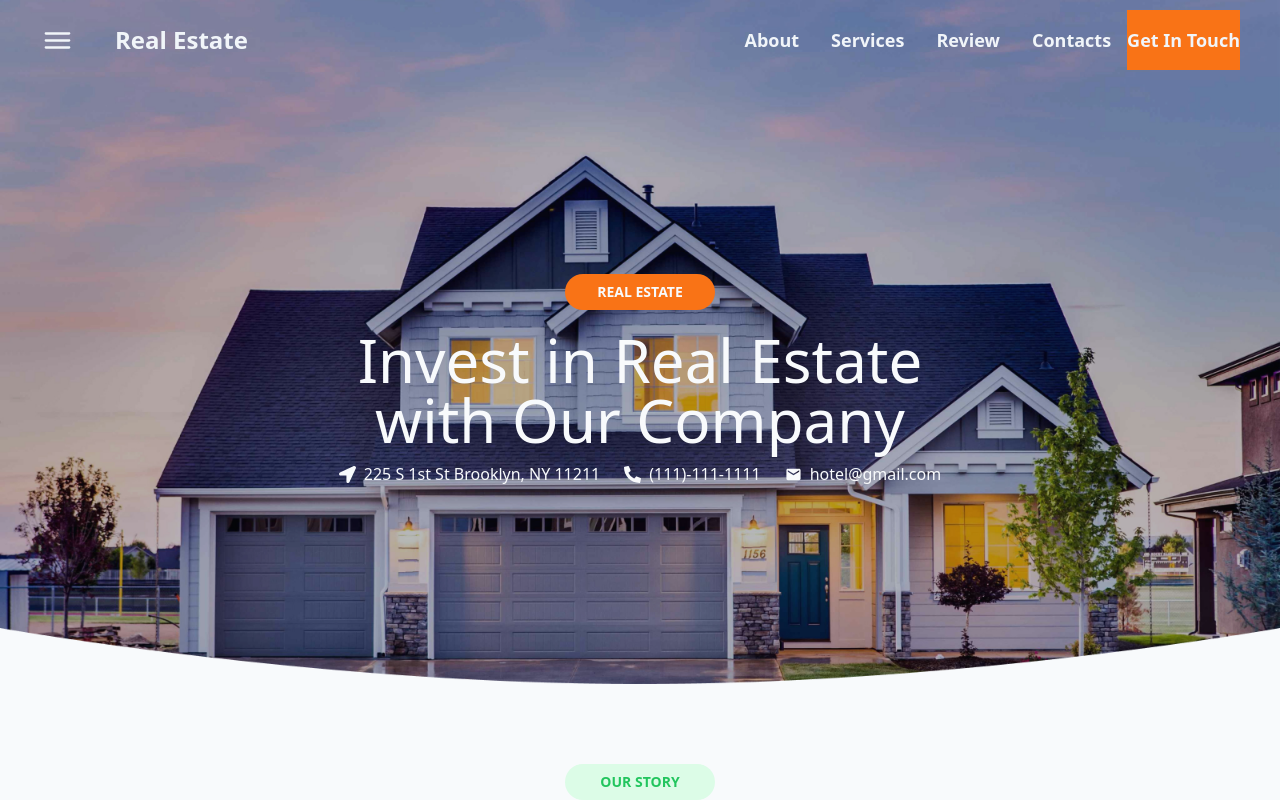
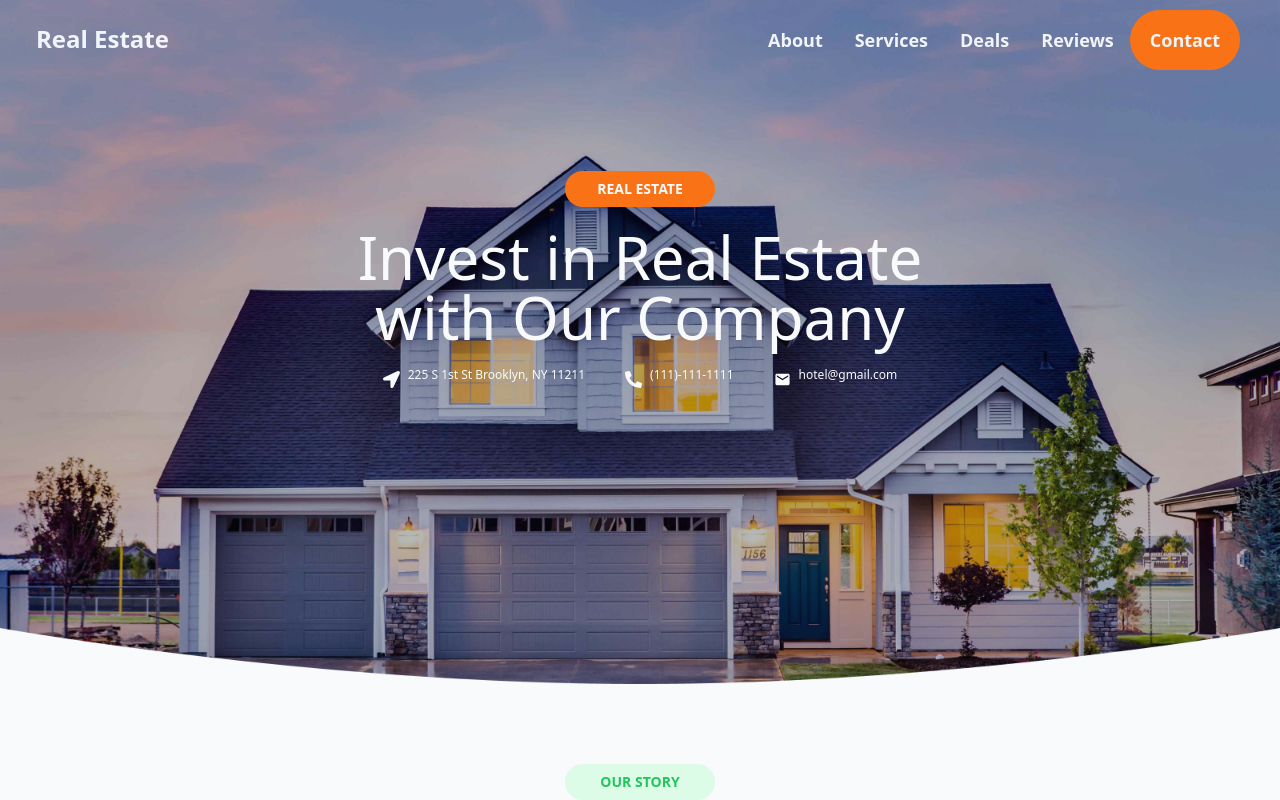
Before and after one commit to seanmckee/Real-Estate-Site, a React (Vite) app: page / in a window 1280 px wide. Shown: the top 800 px of the page. Built offline with nearby package versions, Linux system fonts and the light colour scheme.

Commit message:
header/nav responsive and added drop down menu for smaller views

```diff
--- a/src/App.jsx
+++ b/src/App.jsx
@@ -2,6 +2,7 @@ import "./App.css";
 import About from "./components/About";
 import Contact from "./components/Contact";
 import Deals from "./components/Deals";
+import Footer from "./components/Footer";
 import Header from "./components/Header";
 import Review from "./components/Review";
 import Services from "./components/Services";
@@ -15,6 +16,7 @@ function App() {
       <Deals />
       <Review />
       <Contact />
+      <Footer />
     </div>
   );
 }
--- a/src/components/Footer.jsx
+++ b/src/components/Footer.jsx
@@ -2,7 +2,7 @@ import React from "react";
 
 const Footer = () => {
   return (
-    <div className="bg-slate-50">
+    <div className="bg-slate-50 flex justify-between px-10 py-5 pt-20 text-sm text-[#7D8FB3]">
       <p>© 2030 Company. All Rights Reserved.</p>
       <p>Made by Sean McKee</p>
     </div>
--- a/src/components/Header.jsx
+++ b/src/components/Header.jsx
@@ -1,12 +1,15 @@
-import React from "react";
+import React, { useState } from "react";
 import Background from "../assets/Header/Background.png";
 import { RxTextAlignJustify } from "react-icons/rx";
-import { FaLocationArrow, FaPhoneAlt } from "react-icons/fa";
+import { FaLocationArrow, FaPhoneAlt, FaBars, FaTimes } from "react-icons/fa";
 import { MdEmail } from "react-icons/md";
 
 const Header = () => {
+  const [nav, setNav] = useState(false);
+  const handleClick = () => setNav(!nav);
+
   return (
-    <div className="flex flex-col w-screen relative">
+    <div className="flex flex-col w-full relative">
       {/* Background Image */}
       <img
         className="w-screen z-[-1] bg-slate-50"
@@ -16,42 +19,72 @@ const Header = () => {
 
       {/* NavBar */}
       <div className="text-slate-100 absolute flex items-center text-lg font-bold top-0 w-screen h-[80px] justify-between mb-[200px]">
-        <div className="flex items-center">
-          <RxTextAlignJustify size={35} className="ml-10 mr-10" />
-          <h1 className="text-2xl">Real Estate</h1>
+        <div className="flex items-center z-20">
+          {!nav ? (
+            <FaBars
+              onClick={handleClick}
+              size={25}
+              className="ml-10 mr-10 md:hidden"
+            />
+          ) : (
+            <FaTimes
+              onClick={handleClick}
+              size={25}
+              className="ml-10 mr-10 md:hidden"
+            />
+          )}
+
+          <h1 className="hidden md:block text-2xl mb-[2px] md:ml-9">
+            Real Estate
+          </h1>
         </div>
 
-        <ul className="flex mr-10">
+        <ul className="md:flex hidden mr-10">
           <li className="p-4">About</li>
           <li className="p-4">Services</li>
-          <li className="p-4">Review</li>
-          <li className="p-4">Contacts</li>
+          <li className="p-4">Deals</li>
+          <li className="p-4">Reviews</li>
           {/* <button className="px-4 ml-10 bg-orange-500 border-2 rounded-2xl hover:bg-slate-100 hover:border-orange-500 hover:text-orange-500">
                 Get In Touch
               </button> */}
-          <button className="bg-orange-500">Get In Touch</button>
+          <button className="bg-orange-500 rounded-full px-5">Contact</button>
         </ul>
       </div>
 
+      {/* mobile menu */}
+      <ul
+        className={
+          !nav
+            ? "hidden"
+            : "absolute top-0 left-0 w-full h-screen bg-[#4D5E80] flex flex-col justify-center items-center z-10 text-slate-50 font-semibold"
+        }
+      >
+        <li className="py-6 text-4xl">About</li>
+        <li className="py-6 text-4xl">Services</li>
+        <li className="py-6 text-4xl">Deals</li>
+        <li className="py-6 text-4xl">Reviews</li>
+        <li className="py-6 text-4xl">Contact</li>
+      </ul>
+
       {/* middle section */}
-      <div className="flex w-screen items-center justify-center flex-col absolute top-[40%]">
-        <p className="bg-orange-500 p-2 text-center w-[150px] text-sm text-slate-50 font-bold rounded-3xl mb-5">
+      <div className="flex w-screen items-center justify-center flex-col absolute top-[25%] lg-[40%]">
+        <p className="hidden sm:block bg-orange-500 p-2 text-center w-[150px] text-sm text-slate-50 font-bold rounded-3xl mb-5 xs:text-sm">
           REAL ESTATE
         </p>
-        <h1 className="text-slate-50 w-[50%] text-center text-6xl">
+        <h1 className="text-slate-50 w-[50%] text-center sm:text-3xl font-bold md:font-normal md:text-6xl text-xl">
           Invest in Real Estate with Our Company
         </h1>
-        <div className="flex text-slate-50">
-          <div className="flex m-3">
-            <FaLocationArrow className="pr-2" size={25} />
+        <div className="flex text-slate-50 flex-col md:flex-row justify-center m-auto md:mt-5 mt-2 ">
+          <div className="flex m-auto text-xs md:mx-5">
+            <FaLocationArrow className="hidden md:block pr-2" size={25} />
             <p>225 S 1st St Brooklyn, NY 11211</p>
           </div>
-          <div className="flex m-3">
-            <FaPhoneAlt className="pr-2" size={25} />
+          <div className="flex m-auto text-xs md:mx-5">
+            <FaPhoneAlt className="hidden md:block pr-2" size={25} />
             <p> (111)-111-1111</p>
           </div>
-          <div className="flex m-3">
-            <MdEmail className="pr-2" size={25} />
+          <div className="flex m-auto text-xs md:mx-5">
+            <MdEmail className="hidden md:block pr-2" size={25} />
             <p> hotel@gmail.com</p>
           </div>
         </div>
```
